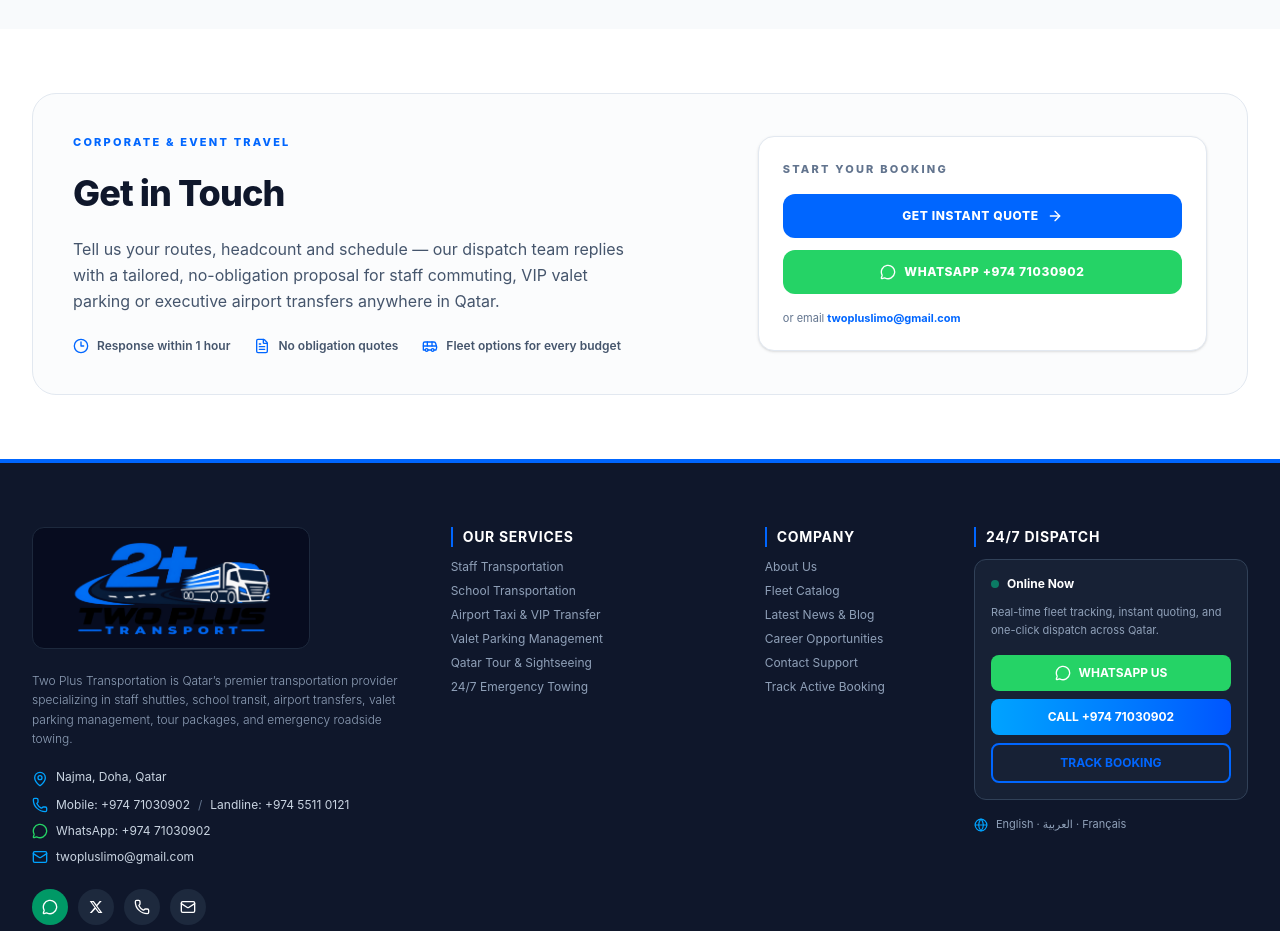
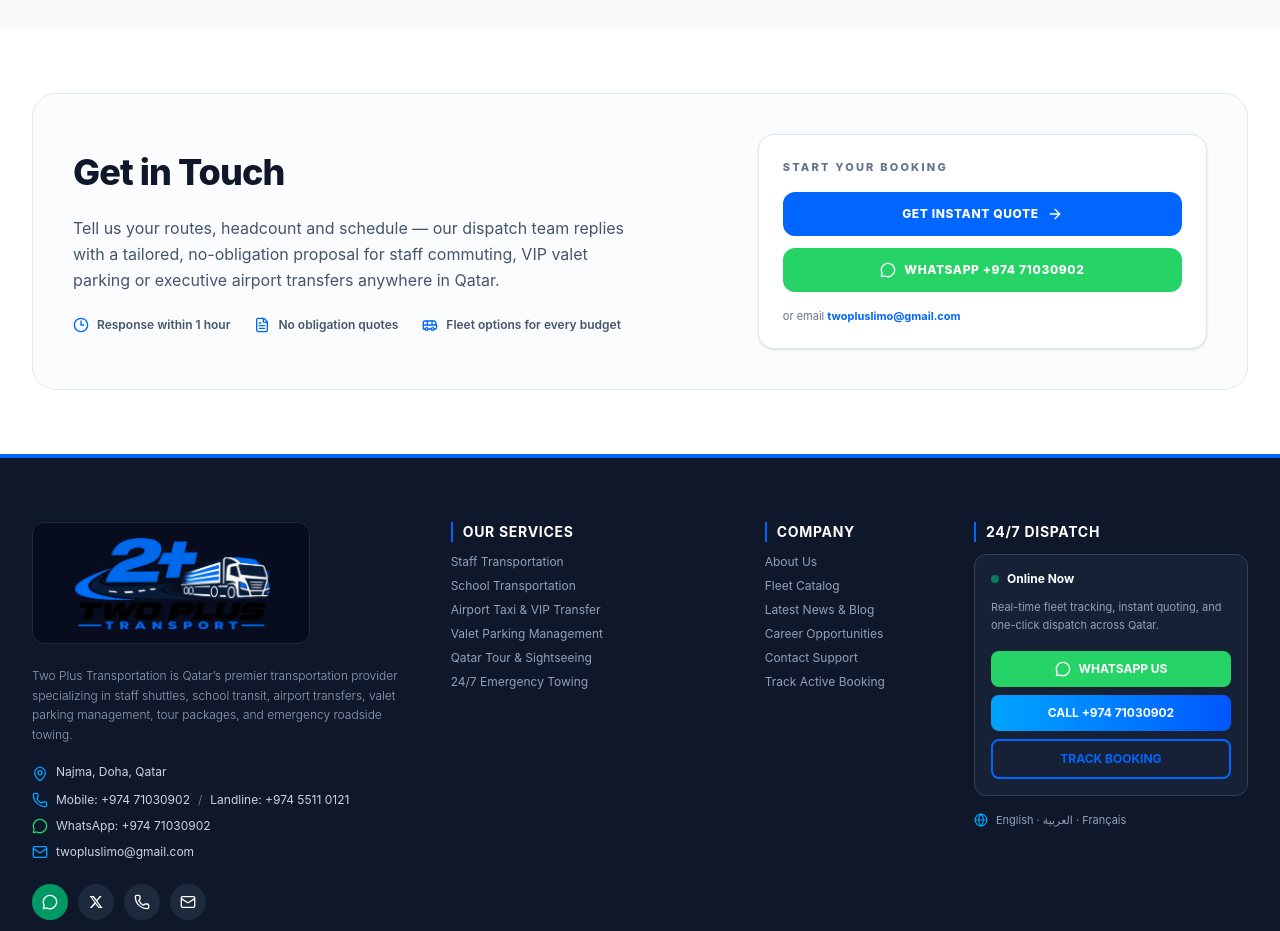
Before and after one commit to devadnanhaider/two_Plus_transport, a React (Vite) app in the folder frontend/: page / in a window 1280 px wide. Shown: the part 6800-7731 px from the top of the page. Built offline with nearby package versions, Linux system fonts and the light colour scheme.

Commit message:
changes in design

```diff
--- a/frontend/index.html
+++ b/frontend/index.html
@@ -4,7 +4,7 @@
     <meta charset="UTF-8" />
     <link rel="icon" type="image/svg+xml" href="/images/hero-fleet.jpg" />
     <meta name="viewport" content="width=device-width, initial-scale=1.0" />
-    <title>Demand Transport & Logistics | Staff, School, Airport Taxi, Valet & Towing Qatar</title>
+    <title>Two Plus Transport| Staff, School, Airport Taxi, Valet & Towing Qatar</title>
     <meta name="description" content="Demand Transport offers safe, reliable transport services in Qatar: staff shuttles, school buses, airport taxis, valet parking management, tour packages, and 24/7 towing." />
     <meta name="keywords" content="staff transportation Qatar, school bus Doha, airport taxi transfers, valet parking services, towing flatbed Qatar, Demand Transport" />
     <link rel="preconnect" href="https://fonts.googleapis.com">
--- a/frontend/src/components/Home/CallToAction.tsx
+++ b/frontend/src/components/Home/CallToAction.tsx
@@ -20,10 +20,6 @@
 
           {/* Copy */}
           <div className="lg:col-span-7 space-y-5">
-            <p className="text-[11px] font-extrabold uppercase tracking-[0.2em] text-[#0066FF]">
-              Corporate &amp; Event Travel
-            </p>
-
             <h2 className="text-3xl sm:text-4xl font-extrabold text-slate-900 tracking-tight leading-tight">
               Get in Touch
             </h2>
```
